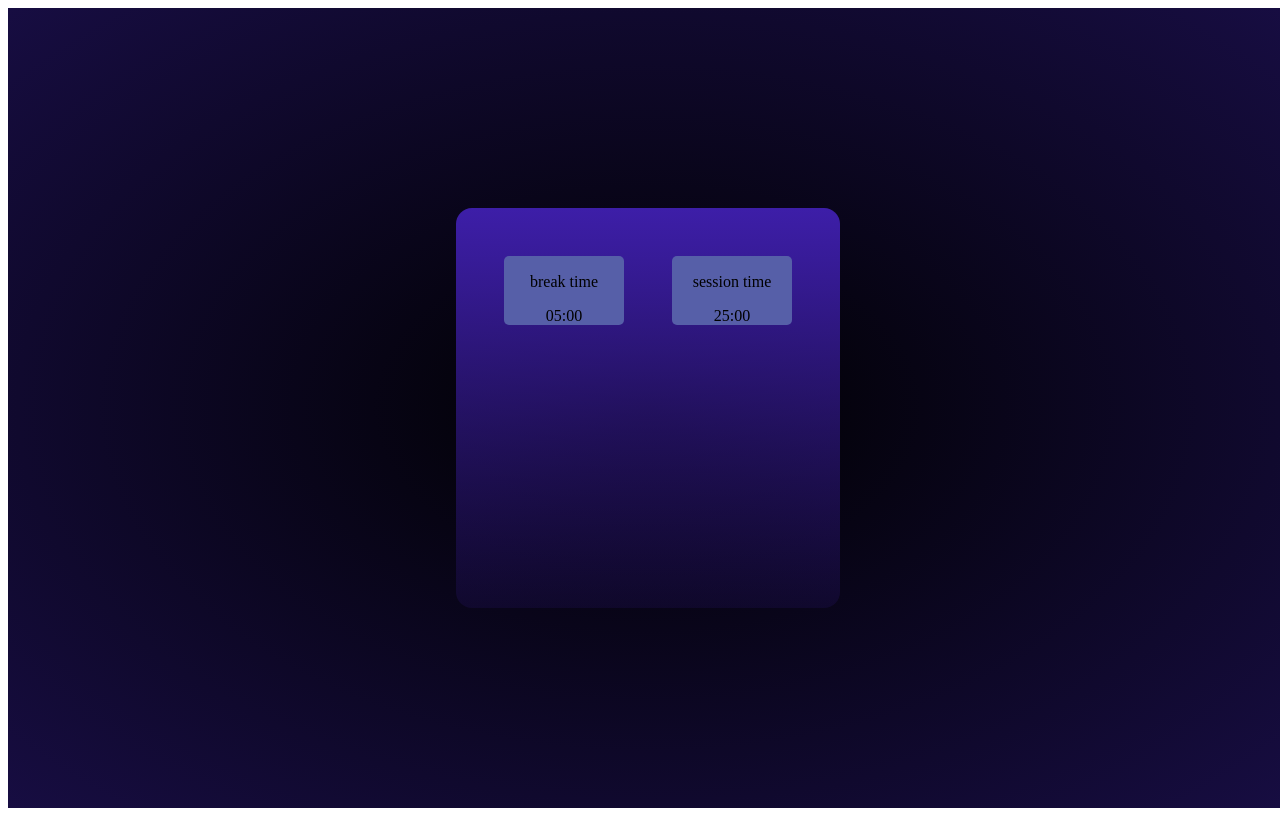
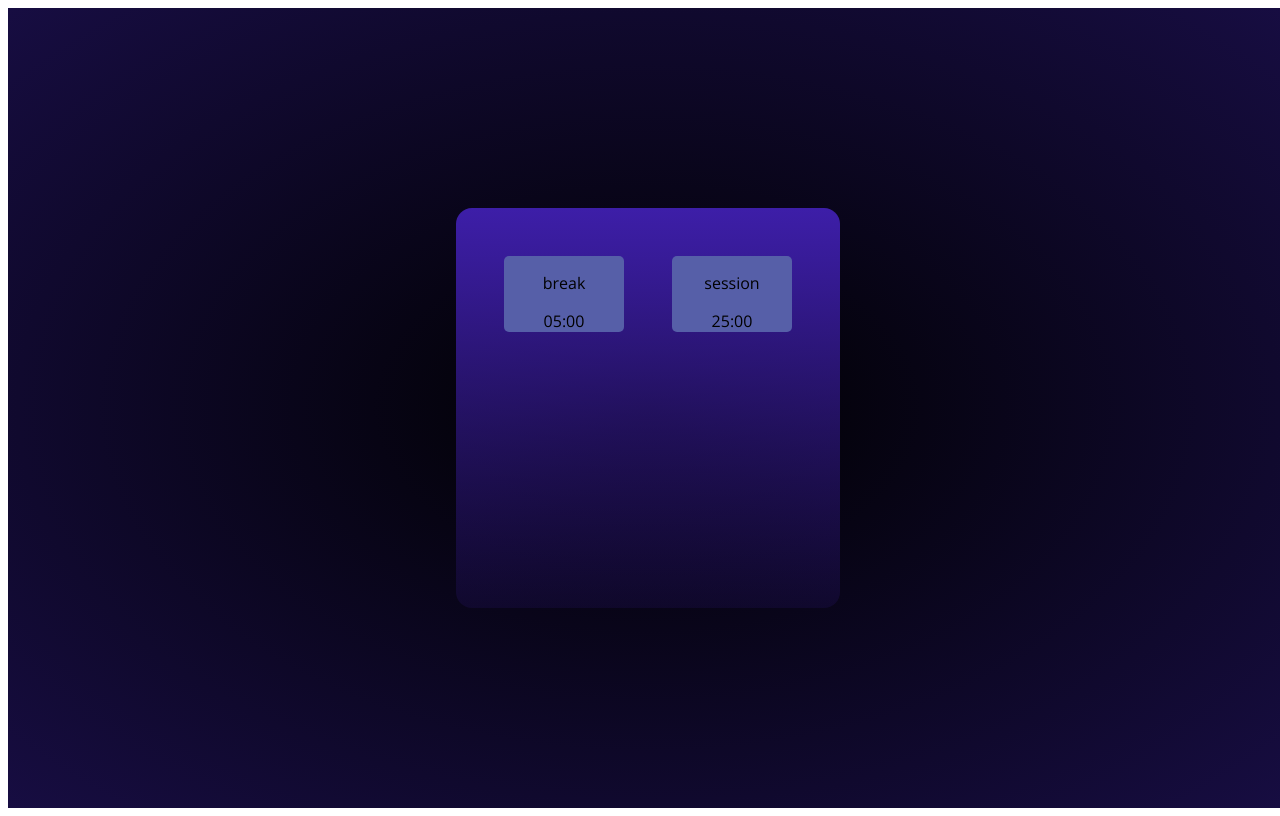
Before and after one commit to Geomorpholog/Timer25-5, a React (Create React App) app: page / in a window 1280 px wide. Built offline with nearby package versions, Linux system fonts and the light colour scheme.

Commit message:
2 changes

```diff
--- a/package.json
+++ b/package.json
@@ -3,6 +3,7 @@
   "version": "0.1.0",
   "private": true,
   "dependencies": {
+    "@fontsource/open-sans": "^5.0.28",
     "@testing-library/jest-dom": "^5.17.0",
     "@testing-library/react": "^13.4.0",
     "@testing-library/user-event": "^13.5.0",
--- a/src/App.js
+++ b/src/App.js
@@ -1,14 +1,15 @@
 import {useState} from 'react';
 import './index.css';
 import Elements from './Elements';
+import "@fontsource/open-sans"
 function App(){
     const [session,setSession] = useState('25:00');
     const [breaking,setBreaking] = useState('05:00');
 return(
     <div className="background">
       <div className="app">
-        <Elements value={breaking} header="break time"/>
-        <Elements value={session} header="session time"/>
+        <Elements value={breaking} header="break"/>
+        <Elements value={session} header="session"/>
       </div>
     </div>
 )
--- /dev/null
+++ b/src/Button.js
@@ -0,0 +1,5 @@
+import './index.css';
+export default function Button(props){
+    return <button className = "button" onClick = {props.method}>{props.dir}</button>
+
+}
--- a/src/Elements.js
+++ b/src/Elements.js
@@ -1,5 +1,5 @@
 import './index.css';
-
+import Button from './Button.js'
 
  export default function Elements(props){
   return(
--- a/src/index.css
+++ b/src/index.css
@@ -15,6 +15,10 @@
   display:flex;
   justify-content:center;
   align-items:center;
+}
+
+body {
+  font-family: "Open Sans";
 }
 
 .app{
@@ -39,9 +43,11 @@
 .elements{
   background:var(--color6);
   border-radius:5px;
-  display:flex;
-  flex-direction: column;
-  flex-wrap:wrap;
-  justify-content:center;
-  align-items:center;
+  text-align:center;
 }
+
+.button{
+  background-color: transparent;
+  width:2rem;
+  height:2rem;
+}
```
Also changed, not shown: 1 other file (tests, documents, lock files or other folders).
